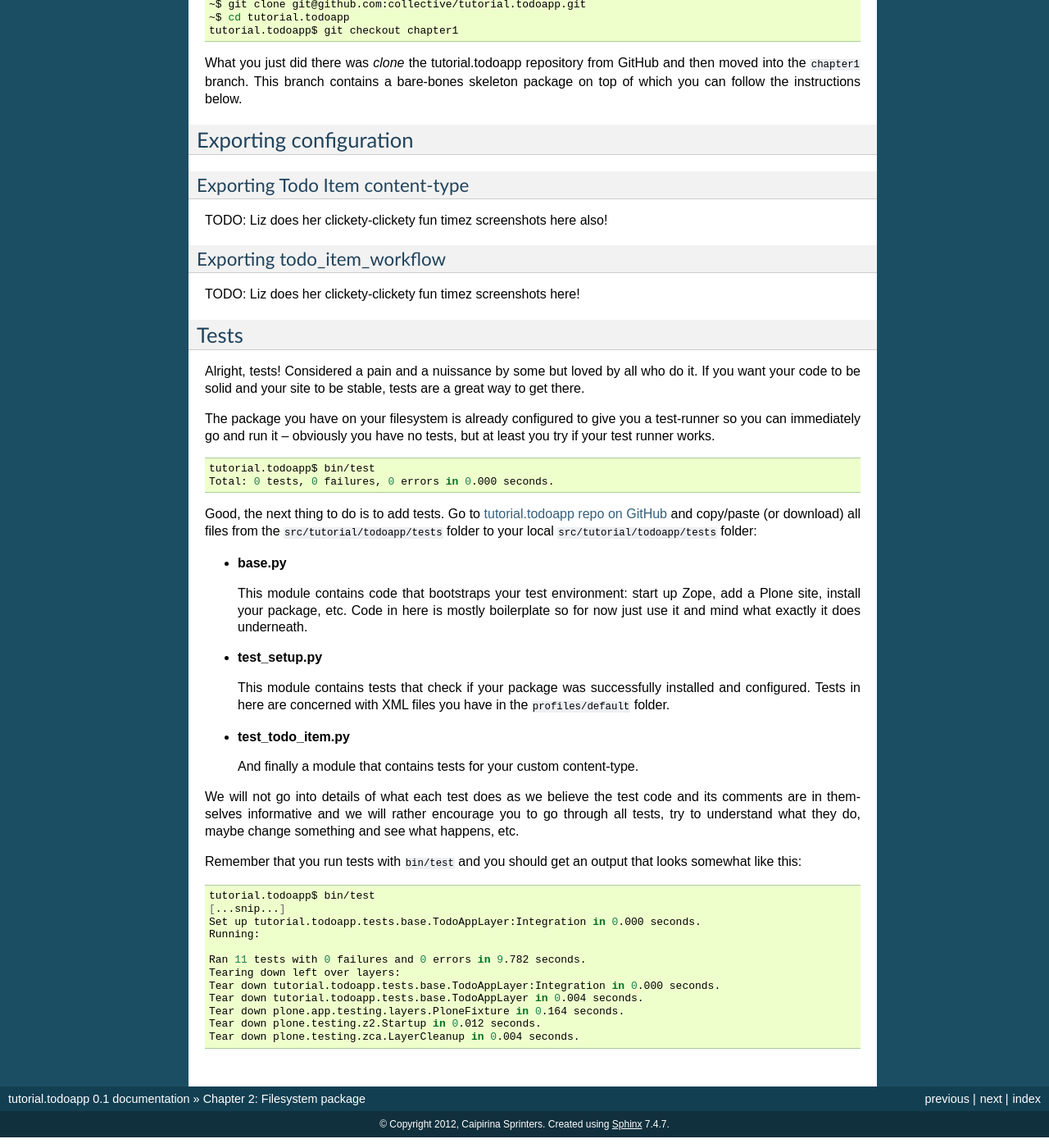
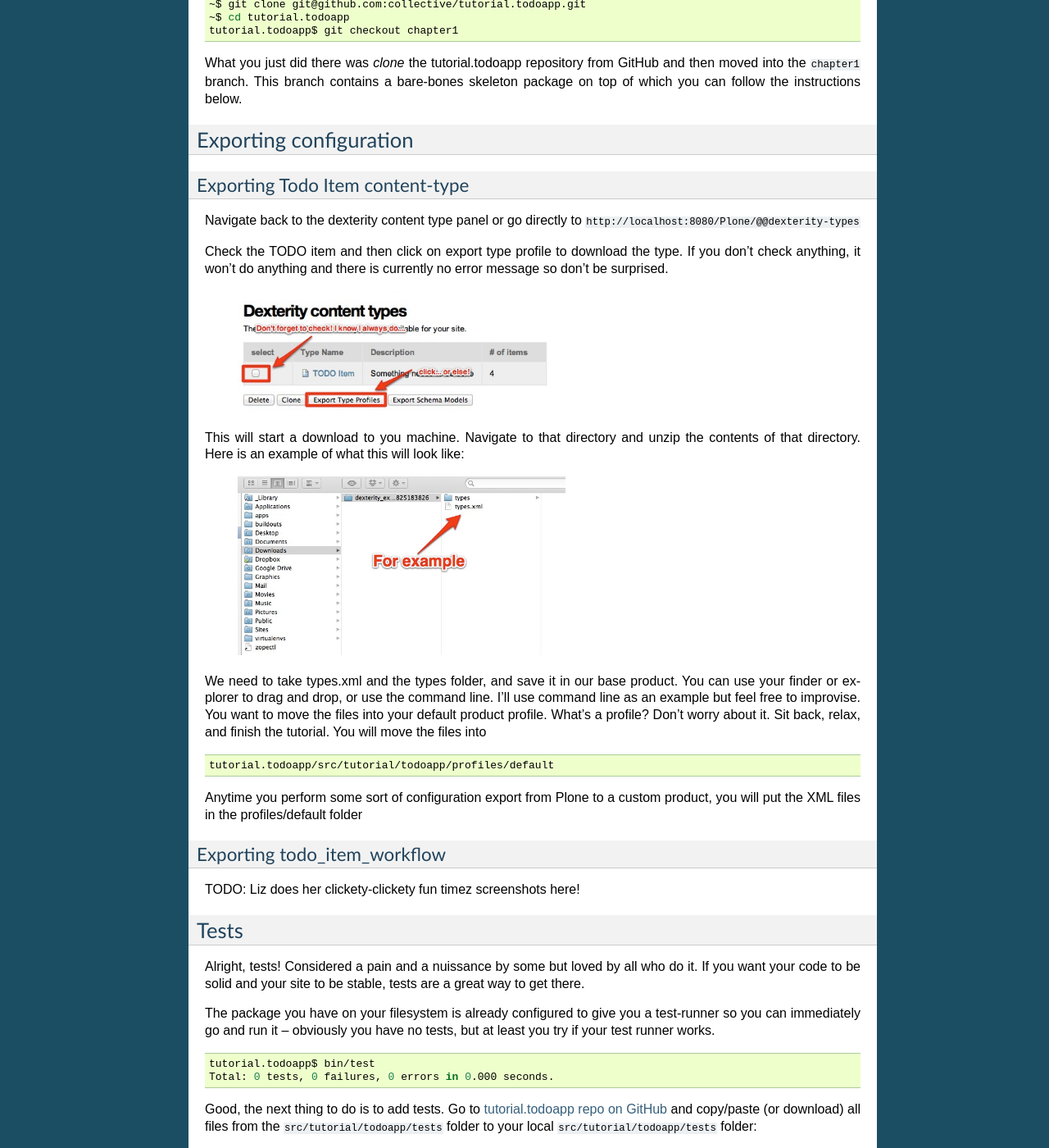
Before and after one commit to collective/tutorial.todoapp, a Sphinx documentation site: the page built from docs/chapter_2.rst, in a window 1280 px wide and 1400 px high, scrolled down 675 px. Shown: the whole window at 82% size. Built offline with Sphinx 7.4.7, drawn with Linux system fonts in a browser that asks for light colours; pages that are not in the unit, such as notebooks, are missing from menus.

Commit message:
export dexterity workflow

```diff
--- a/docs/chapter_2.rst
+++ b/docs/chapter_2.rst
@@ -62,7 +62,35 @@ Exporting configuration
 Exporting Todo Item content-type
 --------------------------------
 
-TODO: Liz does her clickety-clickety fun timez screenshots here also!
+Navigate back to the dexterity content type panel or go directly to
+``http://localhost:8080/Plone/@@dexterity-types``
+
+Check the TODO item and then click on export type profile to download the
+type. If you don't check anything, it won't do anything and there is currently
+no error message so don't be surprised.
+
+   .. image:: images/export_todo.jpg
+      :width: 400px
+
+This will start a download to you machine. Navigate to that directory and
+unzip the contents of that directory. Here is an example of what this will
+look like:
+
+   .. image:: images/dexterity_export.jpg
+      :width: 400px
+
+We need to take types.xml and the types folder, and save it in our base product.
+You can use your finder or explorer to drag and drop, or use the command line.
+I'll use command line as an example but feel free to improvise. You want to move
+the files into your default product profile. What's a profile? Don't worry about
+it. Sit back, relax, and finish the tutorial. You will move the files into
+
+.. code-block:: bash
+
+    tutorial.todoapp/src/tutorial/todoapp/profiles/default
+
+Anytime you perform some sort of configuration export from Plone to a custom
+product, you will put the XML files in the profiles/default folder
 
 Exporting todo_item_workflow
 ----------------------------
```
Also changed, not shown: docs/images/dexterity_export.jpg (added), docs/images/export_todo.jpg (added), docs/images/install_todo.jpg (added).
